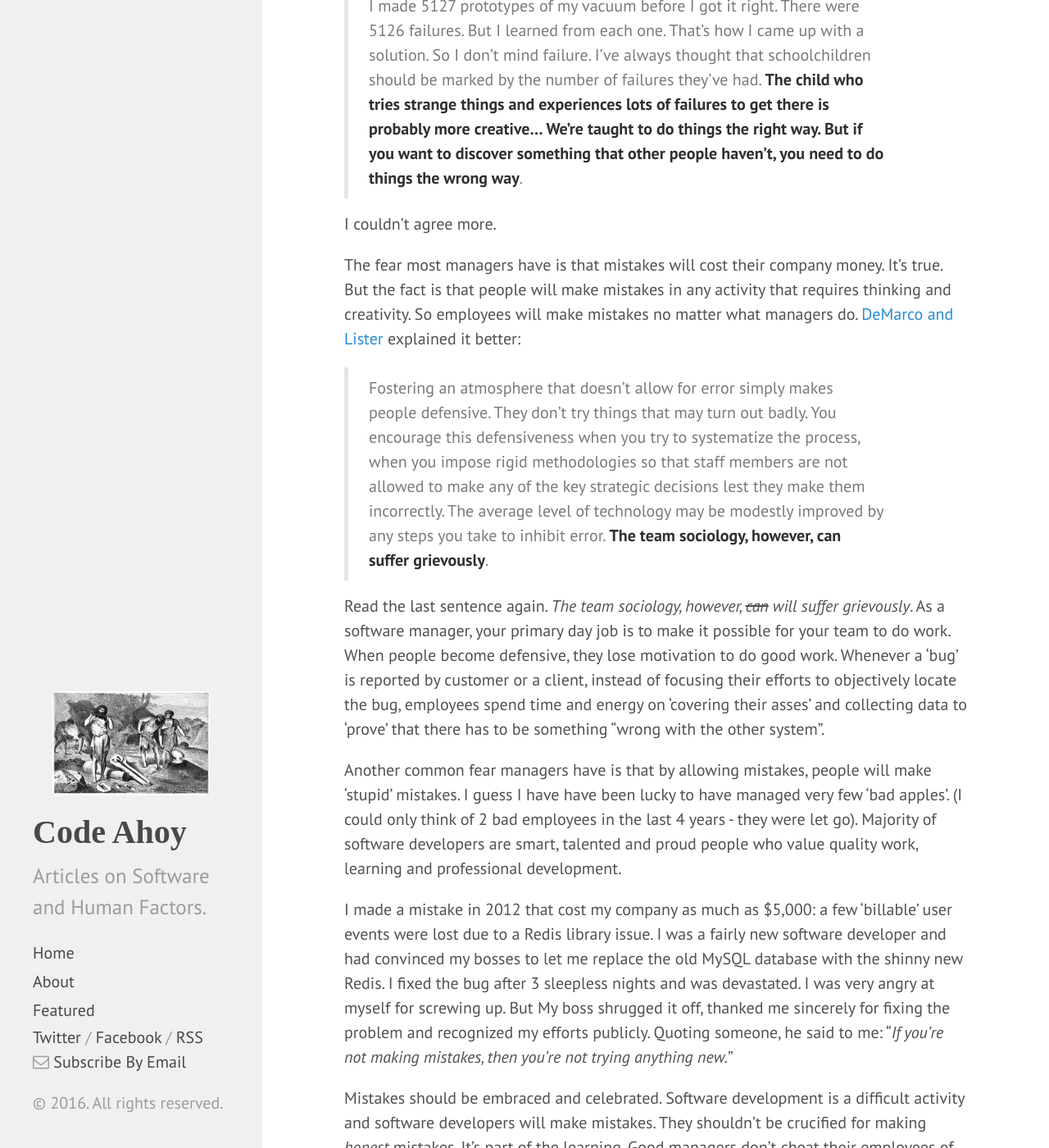
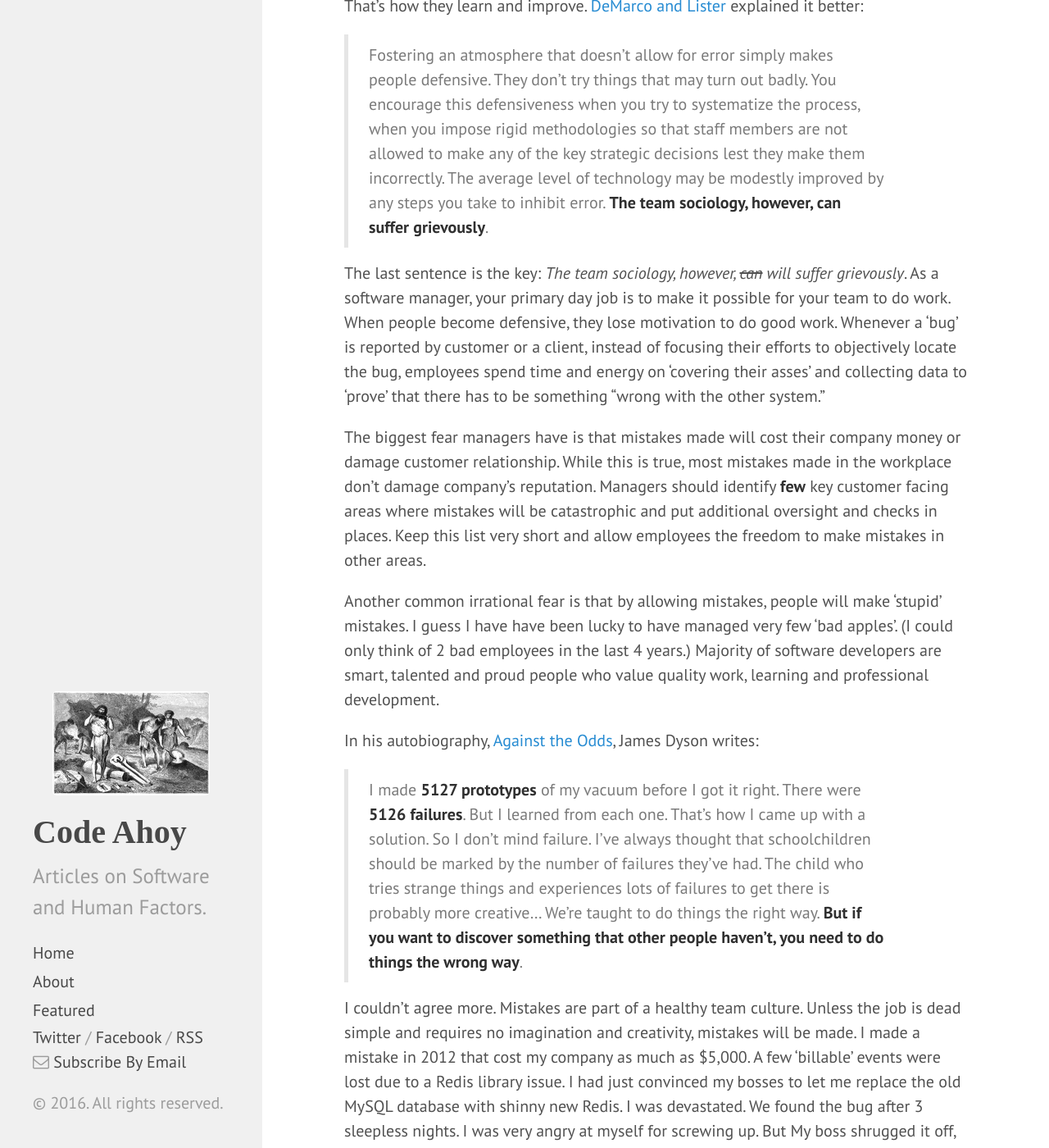
Before and after one commit to talk2viren/umermansoor.github.io, a Jekyll site: the page built from _posts/2016-04-14-mistakes-at-work-are-not-sins.md, in a window 1280 px wide and 1400 px high, scrolled down 514 px. Shown: the whole window at 82% size. Built offline with Jekyll 4.4.1, drawn with Linux system fonts in a browser that asks for light colours; nearby versions of some CDN libraries; comment, search, counter and statistics services are not loaded; some of the changed text lies outside the part shown.

Commit message:
Post #3 edits to the draft.

```diff
--- a/_posts/2016-04-14-mistakes-at-work-are-not-sins.md
+++ b/_posts/2016-04-14-mistakes-at-work-are-not-sins.md
@@ -7,18 +7,9 @@
 
 > I have not failed. I have just found 10,000 ways that won't work. -Thomas Edison
 
-Software development is an activity that requires serious brain power. And it's natural that software developers make mistakes. However, many organizations and managers stigmatize failures. It's considered a sin to make an error on the job. A sin that is not going to be forgotten any time soon.
+Software development is an activity that requires serious brain power. And it's only natural that software developers make mistakes along the way. However, many organizations and managers stigmatize failures. It's considered a *sin* to make an error on the job. A sin that is not going to be forgotten any time soon.
 
-Mistakes are a part of creative and innovative culture. In his autobiography, [Against the Odds](http://www.amazon.com/Against-Odds-Autobiography-Business-Icons/dp/1587990148), James Dyson writes:
-
-> I made 5127 prototypes of my vacuum before I got it right. There were 5126 failures. But I learned from each one. That’s how I came up with a solution. So I don’t mind failure. I’ve always thought that schoolchildren should be marked by the number of failures they’ve had. **The child who tries strange things and experiences lots of failures to get there is probably more creative…
-We’re taught to do things the right way. But if you want to discover something that other people haven’t, you need to do things the wrong way**.
-
-I couldn't agree more.
-
-<!--more-->
-
-The fear most managers have is that mistakes will cost their company money. It's true. But the fact is that people will make mistakes in any activity that requires thinking and creativity. So employees will make mistakes no matter what managers do. [DeMarco and Lister](http://www.amazon.com/Peopleware-Productive-Projects-Second-Edition/dp/0932633439) explained it better:
+We are taught that mistakes are bad: students are marked by the number of mistakes and the society looks down on failures. So why should managers allow it? The answer is simple: people will make mistakes in any activity that requires thinking and creativity. That's how they learn and improve. [DeMarco and Lister](http://www.amazon.com/Peopleware-Productive-Projects-Second-Edition/dp/0932633439) explained it better:
 
 > Fostering an atmosphere that doesn't allow for error simply
 makes people defensive. They don't try things that may turn out
@@ -29,10 +20,19 @@
 may be modestly improved by any steps you take to inhibit error.
 **The team sociology, however, can suffer grievously**.
 
-Read the last sentence again. *The team sociology, however, ~~can~~ will suffer grievously*. As a software manager, your primary day job is to make it possible for your team to do work. When people become defensive, they lose motivation to do good work. Whenever a 'bug' is reported by customer or a client, instead of focusing their efforts to objectively locate the bug, employees spend time and energy on 'covering their asses' and collecting data to 'prove' that there has to be something "wrong with the other system".
+<!--more-->
 
-Another common fear managers have is that by allowing mistakes, people will make 'stupid' mistakes. I guess I have have been lucky to have managed very few 'bad apples'. (I could only think of 2 bad employees in the last 4 years - they were let go). Majority of software developers are smart, talented and proud people who value quality work, learning and professional development.
+The last sentence is the key: *The team sociology, however, ~~can~~ will suffer grievously*. As a software manager, your primary day job is to make it possible for your team to do work. When people become defensive, they lose motivation to do good work. Whenever a 'bug' is reported by customer or a client, instead of focusing their efforts to objectively locate the bug, employees spend time and energy on 'covering their asses' and collecting data to 'prove' that there has to be something "wrong with the other system."
 
-I made a mistake in 2012 that cost my company as much as $5,000: a few 'billable' user events were lost due to a Redis library issue. I was a fairly new software developer and had convinced my bosses to let me replace the old MySQL database with the shinny new Redis. I fixed the bug after 3 sleepless nights and was devastated. I was very angry at myself for screwing up. But My boss shrugged it off, thanked me sincerely for fixing the problem and recognized my efforts publicly. Quoting someone, he said to me: "*If you're not making mistakes, then you're not trying anything new.*"
+The biggest fear managers have is that mistakes made will cost their company money or damage customer relationship. While this is true, most mistakes made in the workplace don't damage company's reputation. Managers should identify **few** key customer facing areas where mistakes will be catastrophic and put additional oversight and checks in places. Keep this list very short and allow employees the freedom to make mistakes in other areas.
 
-Mistakes should be embraced and celebrated. Software development is a difficult activity and software developers will make mistakes. They shouldn't be crucified for making *honest* mistakes. It's part of the learning. Good managers don't cheat their employees of personal growth and development opportunities.
+Another common irrational fear is that by allowing mistakes, people will make 'stupid' mistakes. I guess I have have been lucky to have managed very few 'bad apples'. (I could only think of 2 bad employees in the last 4 years.) Majority of software developers are smart, talented and proud people who value quality work, learning and professional development.
+
+In his autobiography, [Against the Odds](http://www.amazon.com/Against-Odds-Autobiography-Business-Icons/dp/1587990148), James Dyson writes:
+
+> I made **5127 prototypes** of my vacuum before I got it right. There were **5126 failures**. But I learned from each one. That’s how I came up with a solution. So I don’t mind failure. I’ve always thought that schoolchildren should be marked by the number of failures they’ve had. The child who tries strange things and experiences lots of failures to get there is probably more creative…
+We’re taught to do things the right way. **But if you want to discover something that other people haven’t, you need to do things the wrong way**.
+
+I couldn't agree more. Mistakes are part of a healthy team culture. Unless the job is dead simple and requires no imagination and creativity, mistakes will be made. I made a mistake in 2012 that cost my company as much as $5,000. A few 'billable' events were lost due to a Redis library issue. I had just convinced my bosses to let me replace the old MySQL database with shinny new Redis. I was devastated. We found the bug after 3 sleepless nights. I was very angry at myself for screwing up. But My boss shrugged it off, thanked me sincerely for fixing the problem and recognized my efforts publicly. Quoting someone, he said to me: "*If you're not making mistakes, then you're not trying anything new.*"
+
+Mistakes should be embraced and celebrated. Software development is a difficult activity and software developers will make mistakes. They shouldn't be crucified for making *honest* mistakes. It's part of the learning. Great managers don't cheat their employees of personal growth and development opportunities.
```
